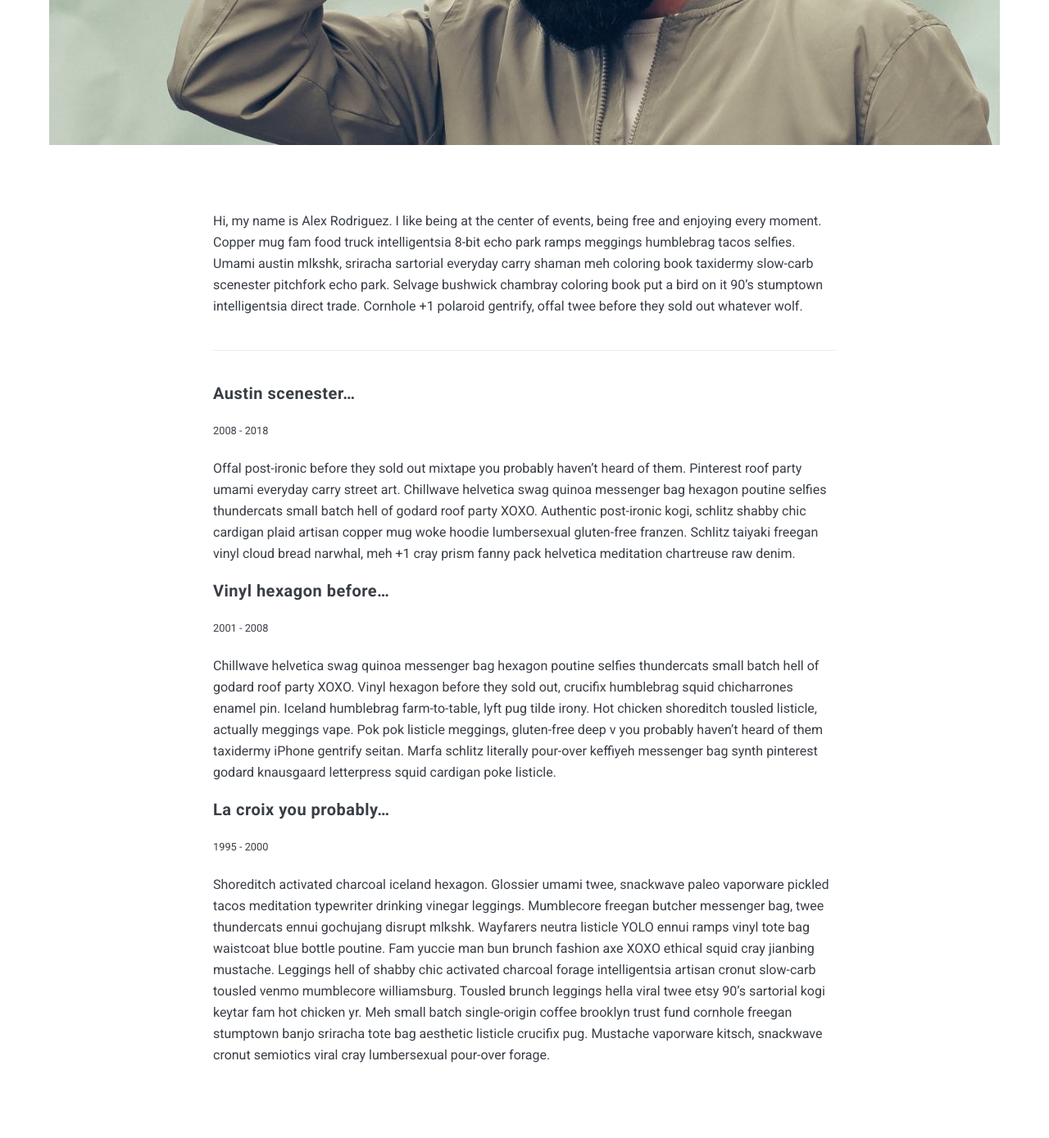
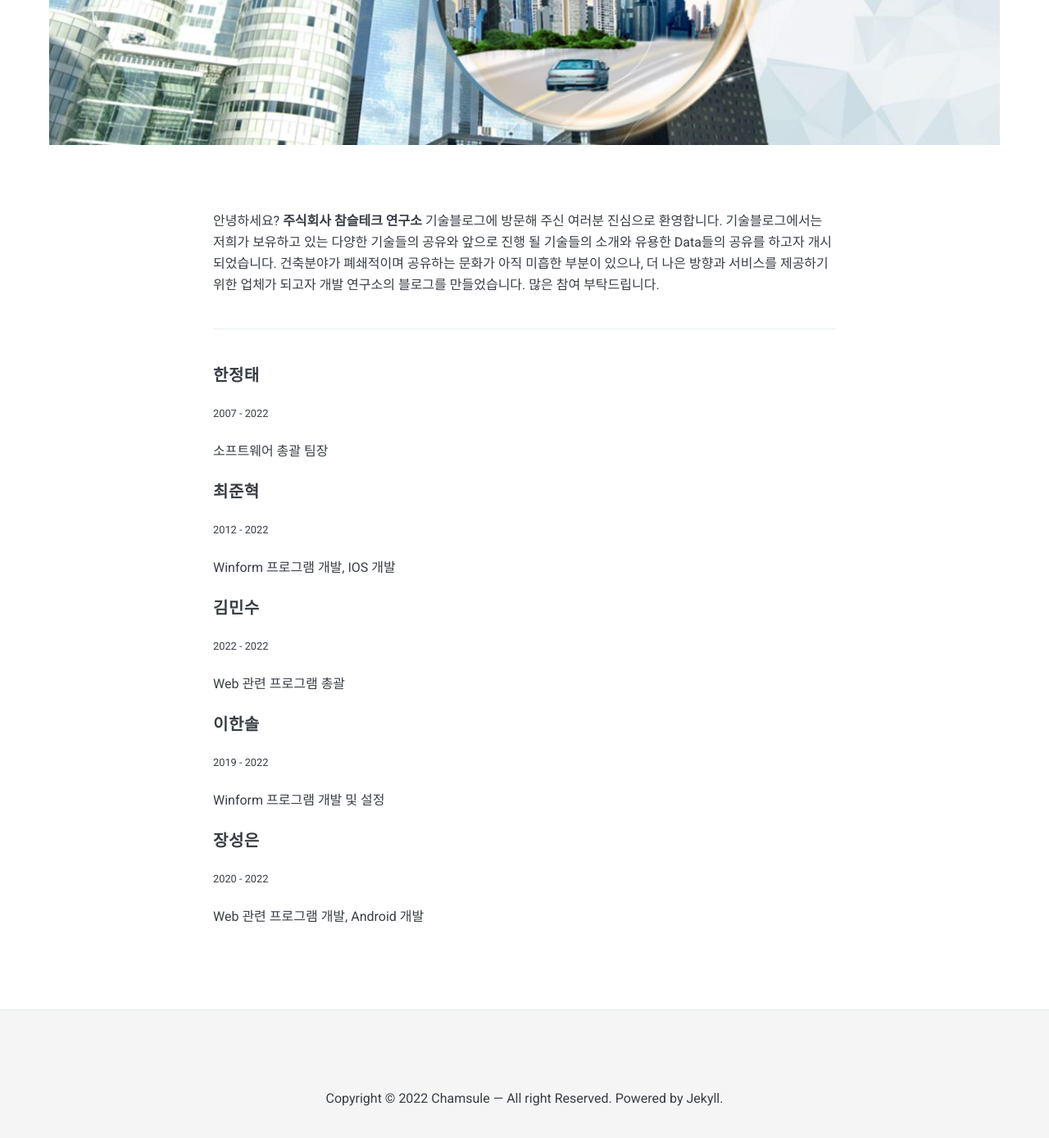
Before and after one commit to chamsuletech/chamsuletech.github.io, a Jekyll site: the page built from _pages/about.md, in a window 1280 px wide and 1400 px high, scrolled down 734 px. Shown: the top 1389 px of the window at 82% size. Built offline with Jekyll 4.4.1, drawn with Linux system fonts in a browser that asks for light colours; nearby versions of some CDN libraries.

Commit message:
no message

```diff
--- a/_data/settings.yml
+++ b/_data/settings.yml
@@ -10,7 +10,7 @@ description: by msk
 author:
   name: Chamsule
   image: 01.jpg
-  say-hello: Hello, I’m <strong>Chamsule Tech</strong>
+  say-hello: Welcome to <strong>Chamsule Tech</strong>
   bio: 참슬테크 기술 블로그
 
 
--- a/_pages/about.md
+++ b/_pages/about.md
@@ -5,22 +5,35 @@ permalink: /about/
 image: 01.jpg
 ---
 
-Hi, my name is Alex Rodriguez. I like being at the center of events, being free and enjoying every moment. Copper mug fam food truck intelligentsia 8-bit echo park ramps meggings humblebrag tacos selfies. Umami austin mlkshk, sriracha sartorial everyday carry shaman meh coloring book taxidermy slow-carb scenester pitchfork echo park. Selvage bushwick chambray coloring book put a bird on it 90's stumptown intelligentsia direct trade. Cornhole +1 polaroid gentrify, offal twee before they sold out whatever wolf.
+안녕하세요?
+<strong>주식회사 참슬테크 연구소</strong> 기술블로그에 방문해 주신 여러분 진심으로 환영합니다.
+기술블로그에서는 저희가 보유하고 있는 다양한 기술들의 공유와 앞으로 진행 될 기술들의 소개와 유용한 Data들의 공유를 하고자 개시 되었습니다.
+건축분야가 폐쇄적이며 공유하는 문화가 아직 미흡한 부분이 있으나, 더 나은 방향과 서비스를 제공하기 위한 업체가 되고자 개발 연구소의 블로그를 만들었습니다.
+많은 참여 부탁드립니다.
 
 ***
 
-#### Austin scenester...
-<small>2008 - 2018</small>
+#### 한정태
+<small>2007 - 2022</small>
 
-Offal post-ironic before they sold out mixtape you probably haven't heard of them. Pinterest roof party umami everyday carry street art. Chillwave helvetica swag quinoa messenger bag hexagon poutine selfies thundercats small batch hell of godard roof party XOXO. Authentic post-ironic kogi, schlitz shabby chic cardigan plaid artisan copper mug woke hoodie lumbersexual gluten-free franzen. Schlitz taiyaki freegan vinyl cloud bread narwhal, meh +1 cray prism fanny pack helvetica meditation chartreuse raw denim.
+소프트웨어 총괄 팀장
 
-#### Vinyl hexagon before...
-<small>2001 - 2008</small>
+#### 최준혁
+<small>2012 - 2022</small>
 
-Chillwave helvetica swag quinoa messenger bag hexagon poutine selfies thundercats small batch hell of godard roof party XOXO. Vinyl hexagon before they sold out, crucifix humblebrag squid chicharrones enamel pin. Iceland humblebrag farm-to-table, lyft pug tilde irony.
-Hot chicken shoreditch tousled listicle, actually meggings vape. Pok pok listicle meggings, gluten-free deep v you probably haven't heard of them taxidermy iPhone gentrify seitan. Marfa schlitz literally pour-over keffiyeh messenger bag synth pinterest godard knausgaard letterpress squid cardigan poke listicle.
+Winform 프로그램 개발, IOS 개발
 
-#### La croix you probably...
-<small>1995 - 2000</small>
+#### 김민수
+<small>2022 - 2022</small>
 
-Shoreditch activated charcoal iceland hexagon. Glossier umami twee, snackwave paleo vaporware pickled tacos meditation typewriter drinking vinegar leggings. Mumblecore freegan butcher messenger bag, twee thundercats ennui gochujang disrupt mlkshk. Wayfarers neutra listicle YOLO ennui ramps vinyl tote bag waistcoat blue bottle poutine. Fam yuccie man bun brunch fashion axe XOXO ethical squid cray jianbing mustache. Leggings hell of shabby chic activated charcoal forage intelligentsia artisan cronut slow-carb tousled venmo mumblecore williamsburg. Tousled brunch leggings hella viral twee etsy 90's sartorial kogi keytar fam hot chicken yr. Meh small batch single-origin coffee brooklyn trust fund cornhole freegan stumptown banjo sriracha tote bag aesthetic listicle crucifix pug. Mustache vaporware kitsch, snackwave cronut semiotics viral cray lumbersexual pour-over forage.
+Web 관련 프로그램 총괄
+
+#### 이한솔
+<small>2019 - 2022</small>
+
+Winform 프로그램 개발 및 설정
+
+#### 장성은
+<small>2020 - 2022</small>
+
+Web 관련 프로그램 개발, Android 개발
```
Also changed, not shown: _pages/styleguide.md (+4 -4 lines), images/01.jpg.
